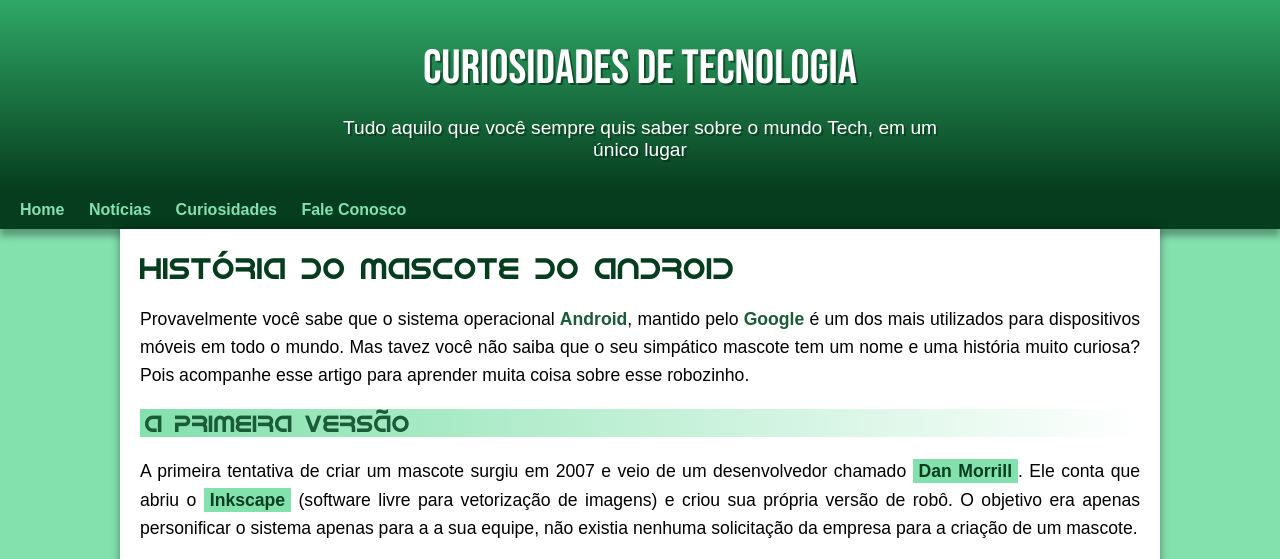
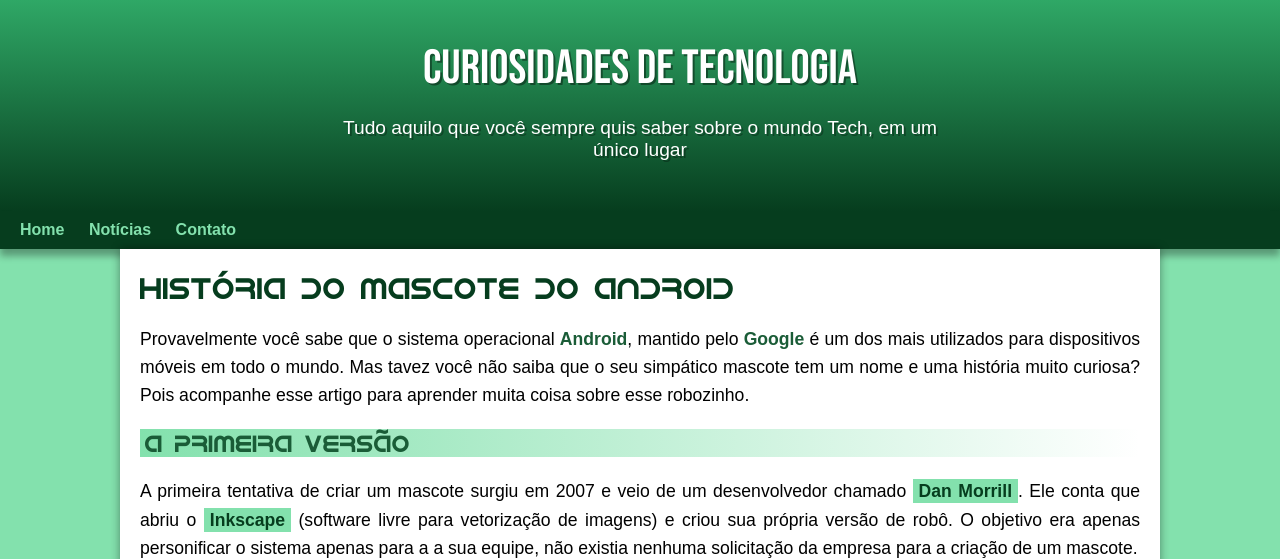
Before and after one commit to biasantana-dev/projeto-android, a plain HTML site: page index.html in a window 1280 px wide. Shown: the top 559 px of the page. Drawn offline with Linux system fonts and the light colour scheme.

Commit message:
Problema de padding corrigido

```diff
--- a/estilo/style.css
+++ b/estilo/style.css
@@ -57,9 +57,8 @@
     max-width: 600px;
     padding-right: 10px;
     padding-left: 10px;
-    padding-bottom: 30px;
+    padding-bottom: 50px;
     margin: auto;
-    margin-bottom: 0px;
     text-shadow: 2px 2px 0px rgba(0, 0, 0, 0.299);
 }
 
--- a/index.html
+++ b/index.html
@@ -16,8 +16,7 @@
     <nav>
         <a href="#">Home</a>
         <a href="#">Notícias</a>
-        <a href="#">Curiosidades</a>
-        <a href="#">Fale Conosco</a>
+        <a href="#">Contato</a>
     </nav>
 
     <main>
```
